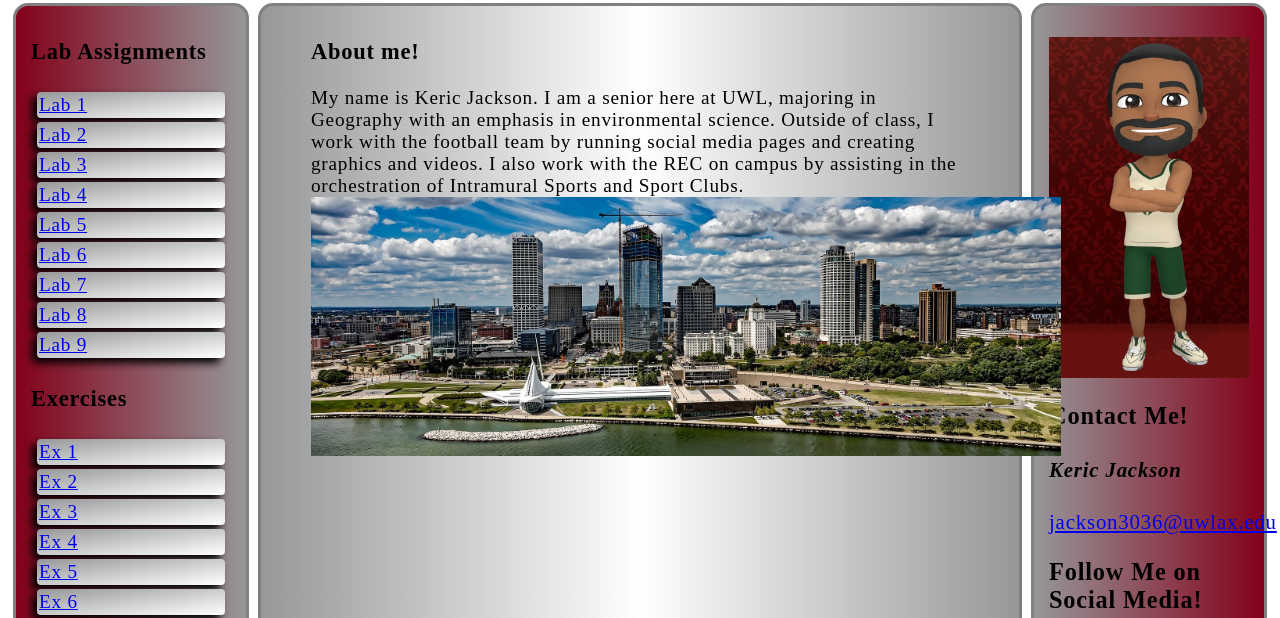
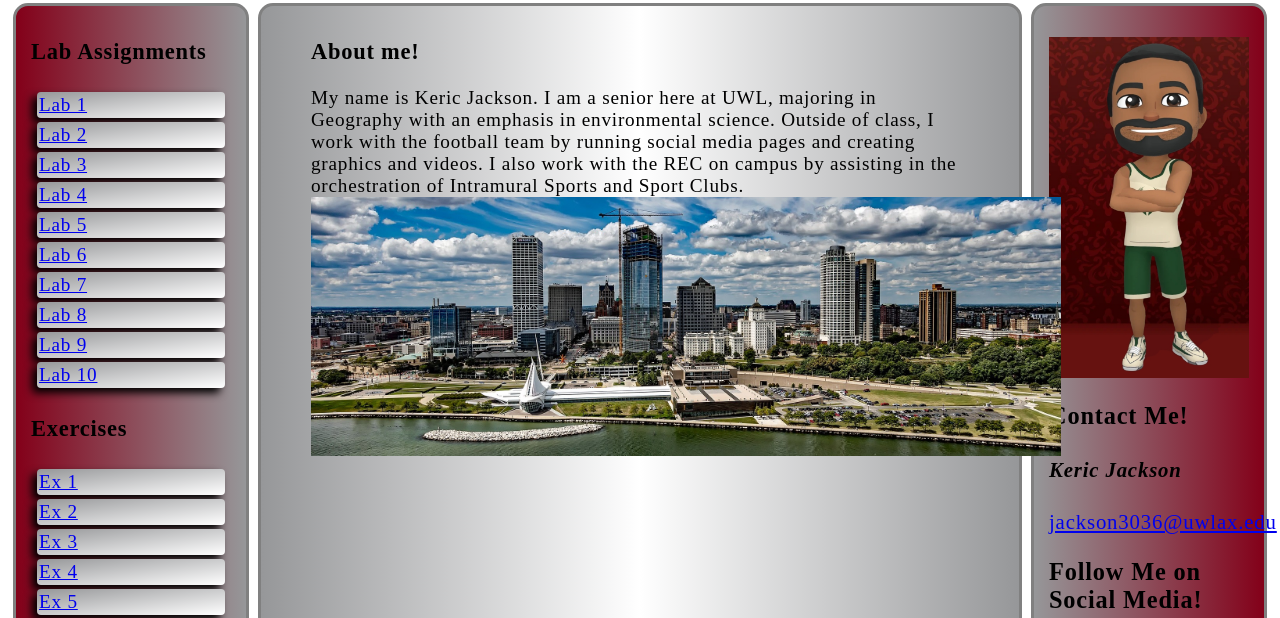
Before and after one commit to jackson3036/geo455_page, a plain HTML site: page index.html in a window 1280 px wide. Shown: the part 165-783 px from the top of the page. Drawn offline with Linux system fonts and the light colour scheme; a web font is replaced by a local one.

Commit message:
Update index.html

```diff
--- a/index.html
+++ b/index.html
@@ -112,6 +112,7 @@
                   <li class="menuitem"><a href="lab_7/geo455_lab7.html">Lab 7</a></li>
                   <li class="menuitem"><a href="lab_8/geo455_lab8.html">Lab 8</a></li>
                   <li class="menuitem"><a href="lab_9/geo455_lab9.html">Lab 9</a></li>
+                  <li class="menuitem"><a href="lab_10/geo455_lab10.html">Lab 10</a></li>
                 </ul>
                 <h3>Exercises</h3>
                  <ul  id="menulist">
```
